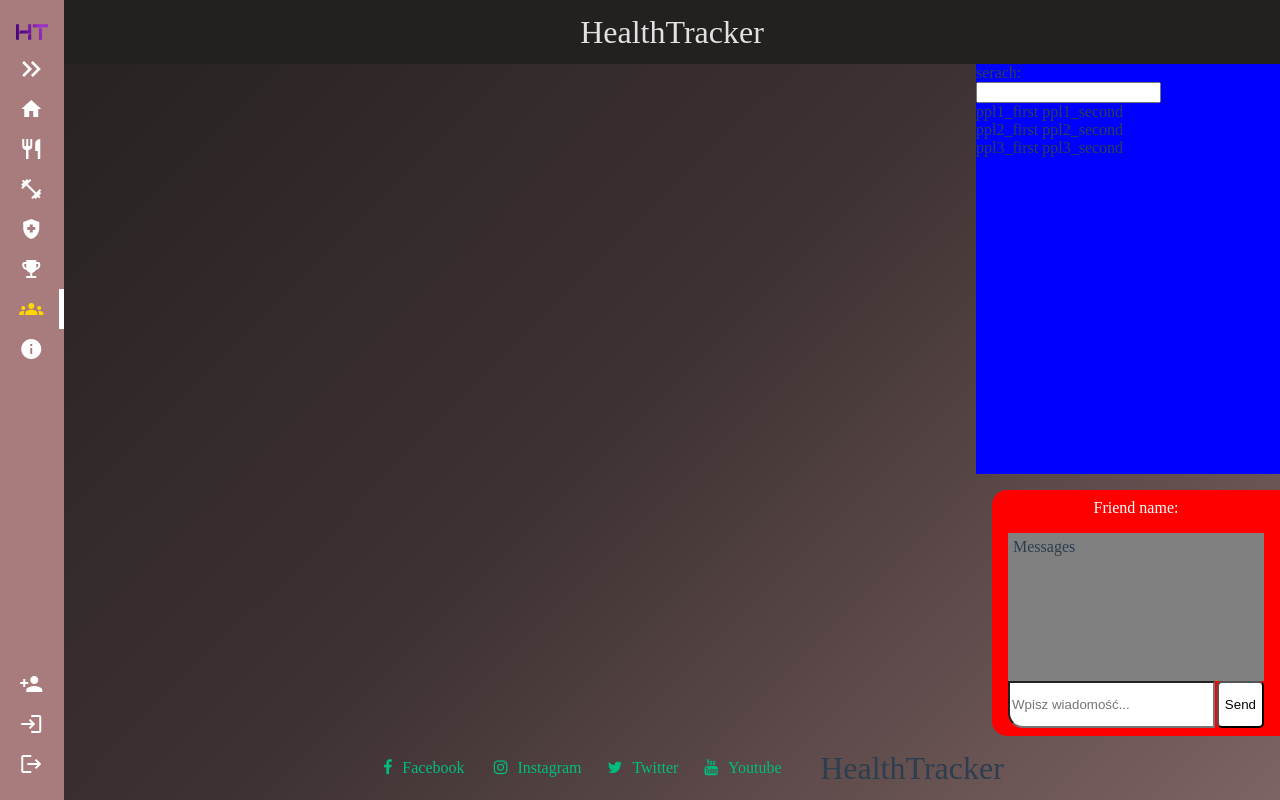
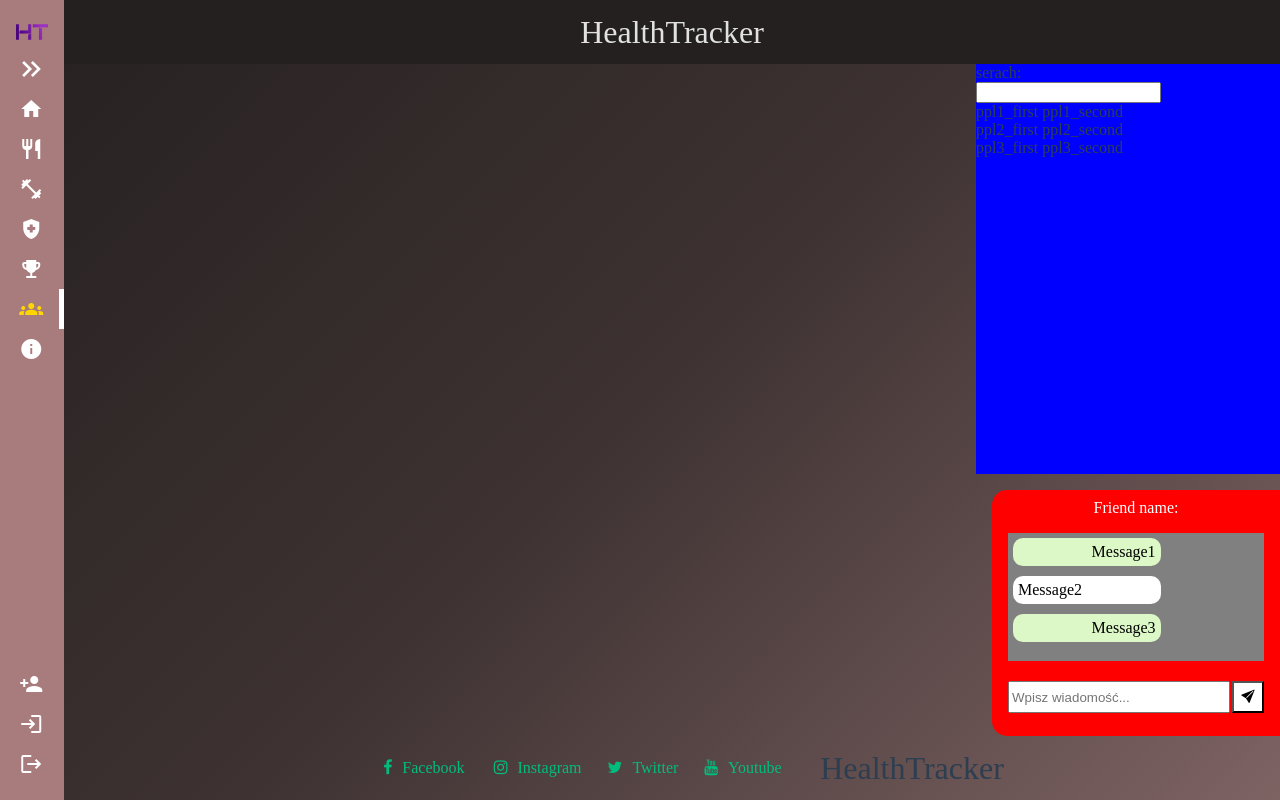
Before and after one commit to Hikareel/HealthTracker, a Vue app in the folder HealthTracker/healthtracker.client/: page /community in a window 1280 px wide. Built offline with nearby package versions, Linux system fonts and the light colour scheme; what @vueform/vueform would draw is missing.

Commit message:
chat + freinds list

```diff
--- a/HealthTracker/healthtracker.client/src/components/views/community/chat/chat.vue
+++ b/HealthTracker/healthtracker.client/src/components/views/community/chat/chat.vue
@@ -4,20 +4,24 @@
       <p>Friend name: </p>
     </div>
     <div class="chat-messages">
-      <p>Messages</p>
+      <div v-for="message in CurrentMessages" :key="message.message"
+        :class="['message', message.isYours ? 'own-message' : 'received-message']">
+        {{ message.message }}
+      </div>
     </div>
+
     <div class="chat-input">
       <input type="text" placeholder="Wpisz wiadomość..." />
-      <button>Send</button>
+      <button><i class='bi bi-send-fill'></i></button>
     </div>
   </main>
 </template>
 
 <script lang="ts" setup>
-
+import { CurrentMessages } from './data/currentMessages'
 </script>
 
-<style>
+<style lang="scss">
 .chat {
   display: grid;
   grid-template-columns: 1fr;
@@ -27,7 +31,7 @@
 }
 
 .chat-header {
-  display:inline-grid;
+  display: inline-grid;
   color: white;
   text-align: center;
   align-items: end;
@@ -35,10 +39,33 @@
 
 .chat-messages {
   overflow-y: auto;
+  scrollbar-width: thin;
+  scrollbar-color: #888 #f0f0f0;
+  height: 8rem;
   margin: 1rem 1rem 0rem 1rem;
   padding: 5px;
-  background-color:grey;
+  background-color: grey;
 }
+
+.message {
+  display: flex;
+  margin-bottom: 10px;
+  padding: 5px;
+  border-radius: 10px;
+  max-width: 60%;
+  color: black;
+}
+
+.own-message {
+  justify-content: end;
+  background-color: #dcf8c6;
+}
+
+.received-message {
+  justify-content: start;
+  background-color: #fff;
+}
+
 
 .chat-input {
   display: flex;
@@ -50,12 +77,29 @@
 
 .chat-input input {
   flex-grow: 1;
-  border-radius: 0px 0px 0px 15px;
+  height: 2rem;
 }
 
 .chat-input button {
   cursor: pointer;
   background-color: white;
-  border-radius: 5px;
+  height: 2rem;
+  width: 2rem;
+}
+
+.chat-messages::-webkit-scrollbar {
+  width: 8px;
+}
+
+.chat-messages::-webkit-scrollbar-track {
+  background: #f0f0f0;
+}
+
+.chat-messages::-webkit-scrollbar-thumb {
+  background: #888;
+}
+
+.chat-messages::-webkit-scrollbar-thumb:hover {
+  background: #555;
 }
 </style>
--- /dev/null
+++ b/HealthTracker/healthtracker.client/src/components/views/community/chat/data/currentMessages.ts
@@ -0,0 +1,28 @@
+import { reactive } from "vue";
+
+//Pobierane z backendu.
+const CurrentMessages = reactive([
+    {
+        message: "Message1",
+        timeSend: "",
+        isYours: true
+    },
+    {
+        message: "Message2",
+        timeSend: "",
+        isYours: false
+    },
+    {
+        message: "Message3",
+        timeSend: "",
+        isYours: true
+    }
+])
+
+interface CurrentMessagesModel {
+    message: string;
+    timeSend: string;
+    isYours: boolean;
+}
+export { CurrentMessages };
+export type { CurrentMessagesModel };
--- a/HealthTracker/healthtracker.client/src/components/views/community/friends/FriendsList.vue
+++ b/HealthTracker/healthtracker.client/src/components/views/community/friends/FriendsList.vue
@@ -7,7 +7,6 @@
         <div class="friends-list">
             <FriendItem v-for="obj in FriendsData" :item="obj" :key="obj"/>
         </div>
-
     </main>
 </template>
 <script lang="ts" setup>
```
